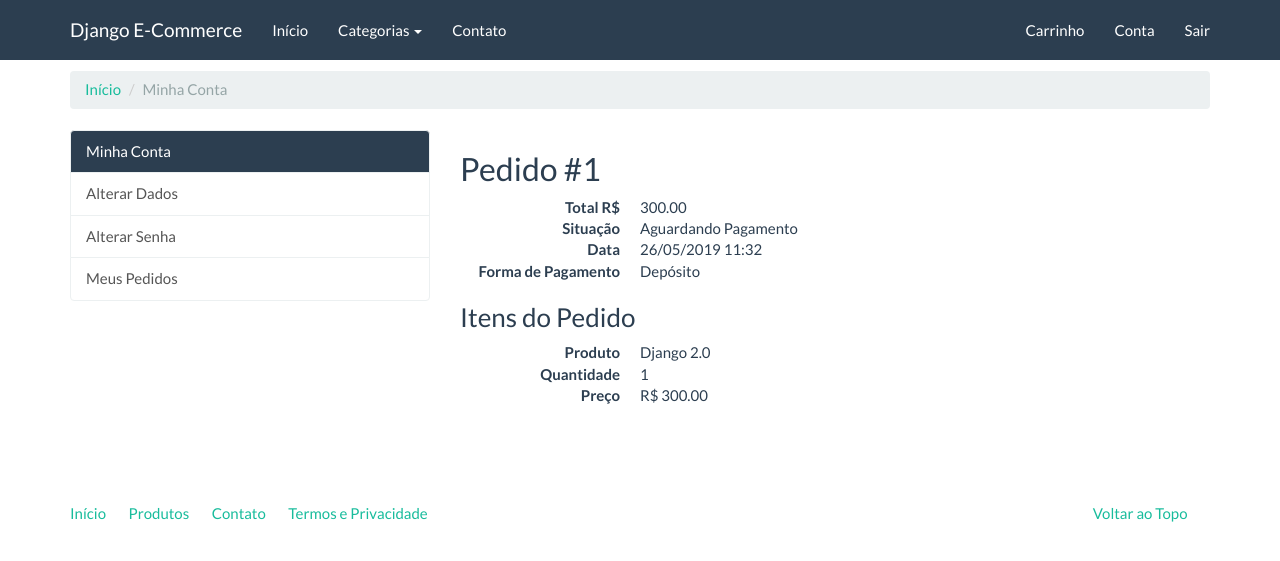
After one commit to natanael-silvamt/ecommerce-with-framework-django-2.0, a Django app: a page that uses checkout/templates/checkout/order_detail.html in a window 1280 px wide. The commit adds this page. Shown: the top 561 px of the page. Run offline with Django 3.2, Linux system fonts and the light colour scheme; a user stored in the database is signed in; data comes from the database, SQL or seed files in the repository; some libraries are stand-ins or nearby versions.

Commit message:
Detalhando um pedido

```diff
--- a/checkout/models.py
+++ b/checkout/models.py
@@ -89,6 +89,15 @@ class Order(models.Model):
         products_ids = self.items.values_list('product')
         return Product.objects.filter(pk__in=products_ids)
 
+    def total(self):
+        aggregate_queryset = self.items.aggregate(
+            total=models.Sum(
+                models.F('price') * models.F('quantity'),
+                output_field=models.DecimalField()
+            )
+        )
+        return aggregate_queryset['total']
+
 
 class OrderItem(models.Model):
 
--- /dev/null
+++ b/checkout/templates/checkout/order_detail.html
@@ -0,0 +1,33 @@
+{% extends "accounts/index.html" %}
+
+{% block title %} Pedido #{{ order.pk }} {% endblock %}
+
+{% block accounts_container %}
+<h2> Pedido #{{ order.pk }}</h2>
+<dl class="dl-horizontal">
+    <dt>Total R$</dt>
+    <dd>{{ object.total|floatformat:"2" }}</dd>
+
+    <dt>Situação</dt>
+    <dd>{{ object.get_status_display }}</dd>
+
+    <dt>Data</dt>
+    <dd>{{ object.created|date:"d/m/Y H:i" }}</dd>
+
+    <dt>Forma de Pagamento</dt>
+    <dd>{{ object.get_payment_option_display }}</dd>
+</dl>
+<h3>Itens do Pedido</h3>
+{% for item in object.items.all %}
+    <dl class="dl-horizontal">
+        <dt>Produto</dt>
+        <dd>{{ item.product }}</dd>
+
+        <dt>Quantidade</dt>
+        <dd>{{ item.quantity }}</dd>
+
+        <dt>Preço</dt>
+        <dd>R$ {{ item.price|floatformat:"2" }}</dd>
+    </dl>
+{% endfor %}
+{% endblock %}
--- a/checkout/templates/checkout/order_list.html
+++ b/checkout/templates/checkout/order_list.html
@@ -19,7 +19,7 @@
         {% for order in object_list %}
             <tr>
                 <td>
-                    <a href="#">#{{ order.pk }}</a>
+                    <a href="{% url 'checkout:order_detail' order.pk %}">#{{ order.pk }}</a>
                 </td>
                 <td>
                     {% for product in order.get_all_products %}
--- a/checkout/urls.py
+++ b/checkout/urls.py
@@ -10,5 +10,6 @@ urlpatterns = [
     ),
     re_path(r'^carrinho/$', views.cart_item, name='cart_item'),
     re_path(r'^finalizando/$', views.checkout, name='checkout'),
-    re_path(r'^meus-pedidos/$', views.order_list, name='order_list')
+    re_path(r'^meus-pedidos/$', views.order_list, name='order_list'),
+    re_path(r'^meus-pedidos/(?P<pk>\d+)/$', views.order_detail, name='order_detail')
 ]
--- a/checkout/views.py
+++ b/checkout/views.py
@@ -1,5 +1,5 @@
 from django.shortcuts import get_object_or_404
-from django.views.generic import RedirectView, TemplateView, ListView
+from django.views.generic import RedirectView, TemplateView, ListView, DetailView
 from django.contrib import messages
 from django.forms import modelformset_factory
 from django.urls import reverse
@@ -93,7 +93,16 @@ class OrderListView(LoginRequiredMixin, ListView):
         return Order.objects.filter(user=self.request.user)
 
 
+class OrderDetailView(LoginRequiredMixin, DetailView):
+
+    template_name = 'checkout/order_detail.html'
+
+    def get_queryset(self):
+        return Order.objects.filter(user=self.request.user)
+
+
 create_cartitem = CreateCartItemView.as_view()
 cart_item = CartItemView.as_view()
 checkout = CheckoutView.as_view()
 order_list = OrderListView.as_view()
+order_detail = OrderDetailView.as_view()
```
